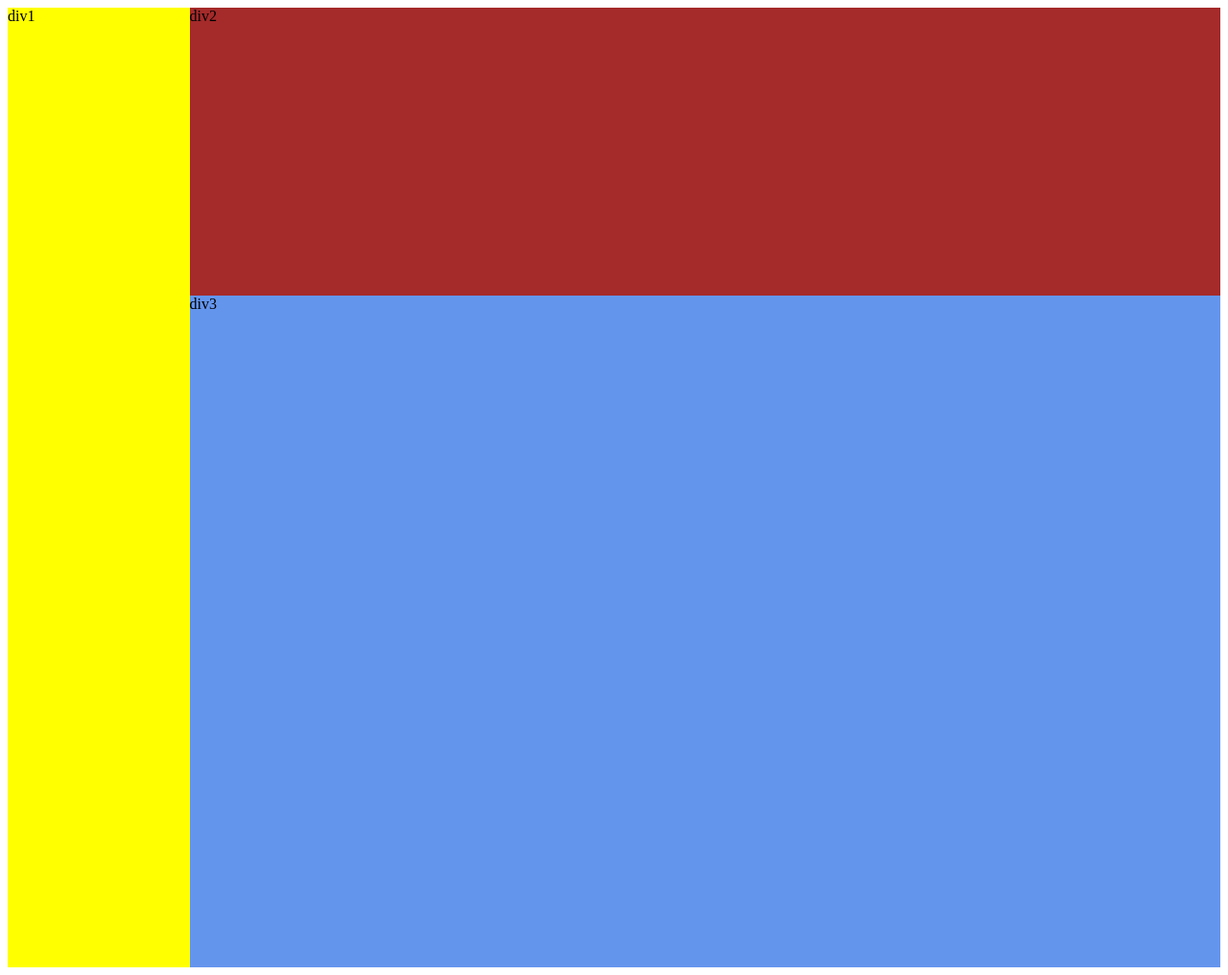
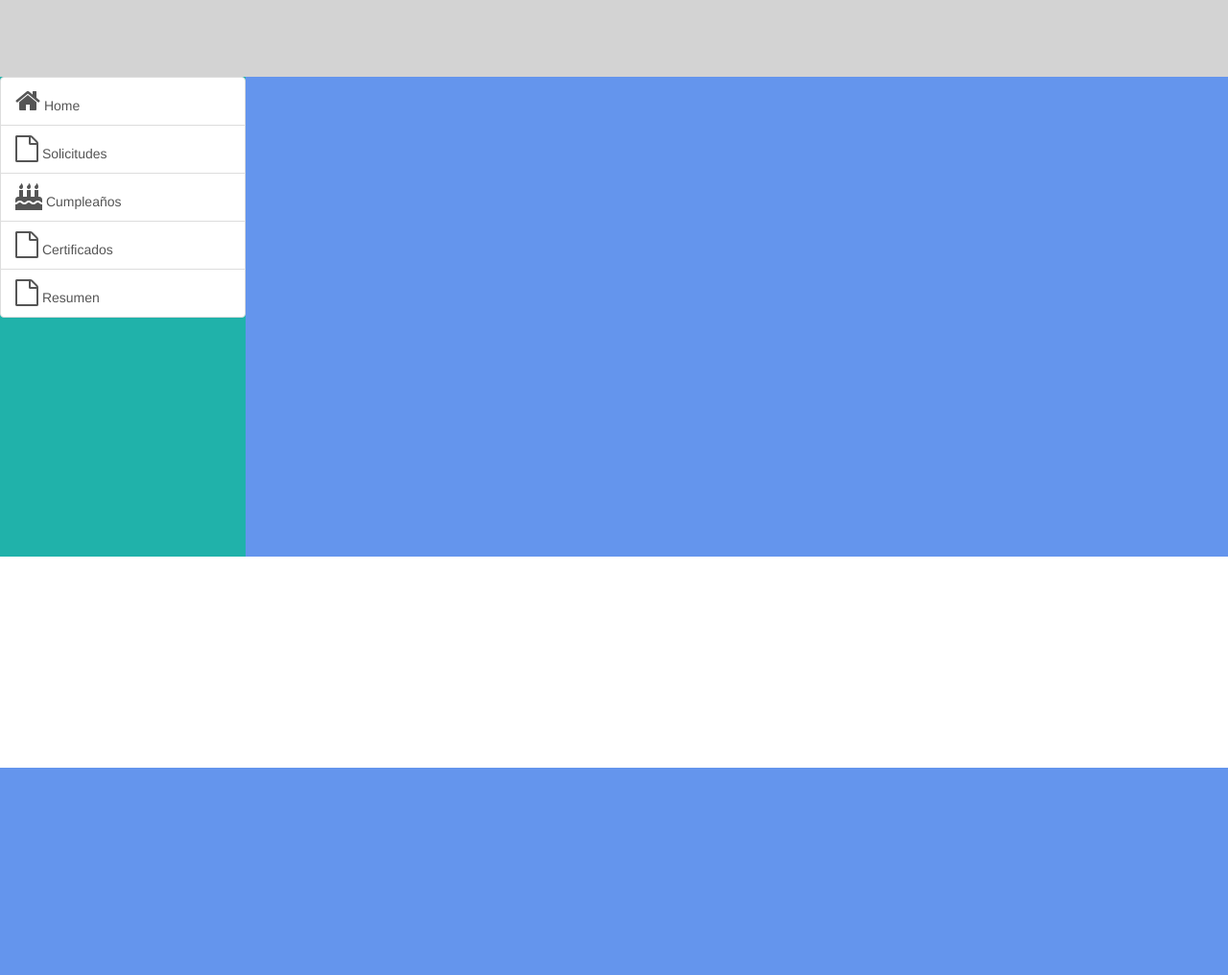
Before and after one commit to kmontero16/Ejemplo11-03, a PHP site: page /Ejemplo11-03/ in a window 1280 px wide. Shown: the whole page at 96% size. After the commit the page ends 800 px from the top, so only its background shows below. Run offline with PHP 8.4, Linux system fonts and the light colour scheme; some libraries are stand-ins or nearby versions.

Commit message:
mejora de cod

```diff
--- a/Estilos.css
+++ b/CSS/Estilos.css
@@ -8,21 +8,47 @@ and open the template in the editor.
     Author     : cetecom
 */
 /* http://es.learnlayout.com/ ayuda con posicion*/
+a.submenu{
+    padding-left: 60px;
+    display: none;
+}
+
+a:hover{
+    background: black;
+}
+#contenedor{
+    width:100%;
+}
+#head{
+    width:100%;
+    height: 80px;
+    float: left;
+    background: lightgray;
+}
+#menu{
+    width: 20%;
+    height: 500px;
+    float: left;
+    background: lightseagreen;
+}
+#contenido{
+   width: 80%;
+   height: 500px;
+   float: left;
+   background: cornflowerblue;
+}
+/*
 #menu{
     background: yellow;
     float:left;
-    /*position: absolute;*/
+    position: absolute;
     left: 0px;
     width: 15%;
     height: 1000px;
 }
-#head{
-    background: brown;
-    float: top;
-    height: 300px;
-}
-#contenedor{
+#contenido{
     background: cornflowerblue;
     float:bottom;
     height: 700px;
 }
+*/
--- /dev/null
+++ b/Librerias/Constantes.php
@@ -0,0 +1,9 @@
+<?php
+session_start();
+define('URLBASE','http://localhost:8081/Ejemplo11-03/');
+
+/*
+ * To change this license header, choose License Headers in Project Properties.
+ * To change this template file, choose Tools | Templates
+ * and open the template in the editor.
+ */
--- a/index.php
+++ b/index.php
@@ -1,28 +1,39 @@
-<!DOCTYPE html>
-<!--
-To change this license header, choose License Headers in Project Properties.
-To change this template file, choose Tools | Templates
-and open the template in the editor.
--->
-<link href="Estilos.css" rel="stylesheet" type="text/css"/>
+<?php
+include('./Librerias/Constantes.php');
+include('./Librerias/VacacionesClass.php');
+
+$_SESSION["hm"]="Pagina en PHP";
+$vaca=new Vacaciones( "1-9", "Test", "Cargo test", "", "", "comentarios test");
+$_SESSION["regVacaciones"]=$vaca;
+?>
+
+<script src="https://ajax.googleapis.com/ajax/libs/jquery/3.2.1/jquery.min.js"></script>
 <html>
     <head>
         <meta charset="UTF-8">
-        <title></title>
+        <title><?php echo $_SESSION["hm"]?></title>
+        <link rel="stylesheet" href="https://cdnjs.cloudflare.com/ajax/libs/font-awesome/4.7.0/css/font-awesome.min.css">
+        <link rel="stylesheet" href="https://maxcdn.bootstrapcdn.com/bootstrap/3.3.5/css/bootstrap.min.css">
+        <script src="https://code.jquery.com/jquery-3.3.1.min.js"></script>
+        <script src="https://maxcdn.bootstrapcdn.com/bootstrap/3.3.5/js/bootstrap.min.js"></script>
+        <link href="CSS/Estilos.css" rel="stylesheet" type="text/css"/>
     </head>
     <body>
-        <div id="menu" >
-            div1
+        <div id="contenedor">
+            <div id="head"></div>
+            <div id="menu" ><?php include('menu.php');?></div>
+            <div id="contenido"></div>
         </div>
-        <div id="head">
-            div2
-        </div>
-        <div id="contenedor">
-
-            div3
-        </div>
+    </body>
+    <script>
+        $("#prisolicitud").on("click",
+        function(event){
+            $("#subsolicitud").show;
+            $("#subsolicitud").css("display","block");
+        });
+        $('[data-toggle="tooltip"]').tooltip();
+    </script>
         <?php
         // put your code here
         ?>
-    </body>
 </html>
--- /dev/null
+++ b/menu.php
@@ -0,0 +1,8 @@
+<div class="list-group">
+<a class="list-group-item" href="<?=URLBASE;?>"><i class="fa fa-home fa-2x"></i> Home</a>
+<a id="prisolicitud" class="list-group-item" href="#" data-toggle="tooltip" data-placement="right" title="Acceda a las solicitudes"><i class="fa fa-file-o fa-2x"></i> Solicitudes</a>
+<a id="subsolicitud" class="list-group-item submenu" href="<?=URLBASE;?>contenido/vacaciones.php" ><i class="fa fa-sun-o fa-2x"></i> Vacaciones</a>
+<a class="list-group-item" href="#"><i class="fa fa-birthday-cake fa-2x"></i> Cumpleaños</a>
+<a class="list-group-item" href="#"><i class="fa fa-file-o fa-2x"></i> Certificados</a>
+<a class="list-group-item" href="#"><i class="fa fa-file-o fa-2x"></i> Resumen</a>
+</div>
```
Also changed, not shown: Contenido/vacaciones.php (added, +35 -0 lines), Librerias/RecepcionVacaciones.php (added, +20 -0 lines), Librerias/VacacionesClass.php (added, +70 -0 lines), 1 other file.
